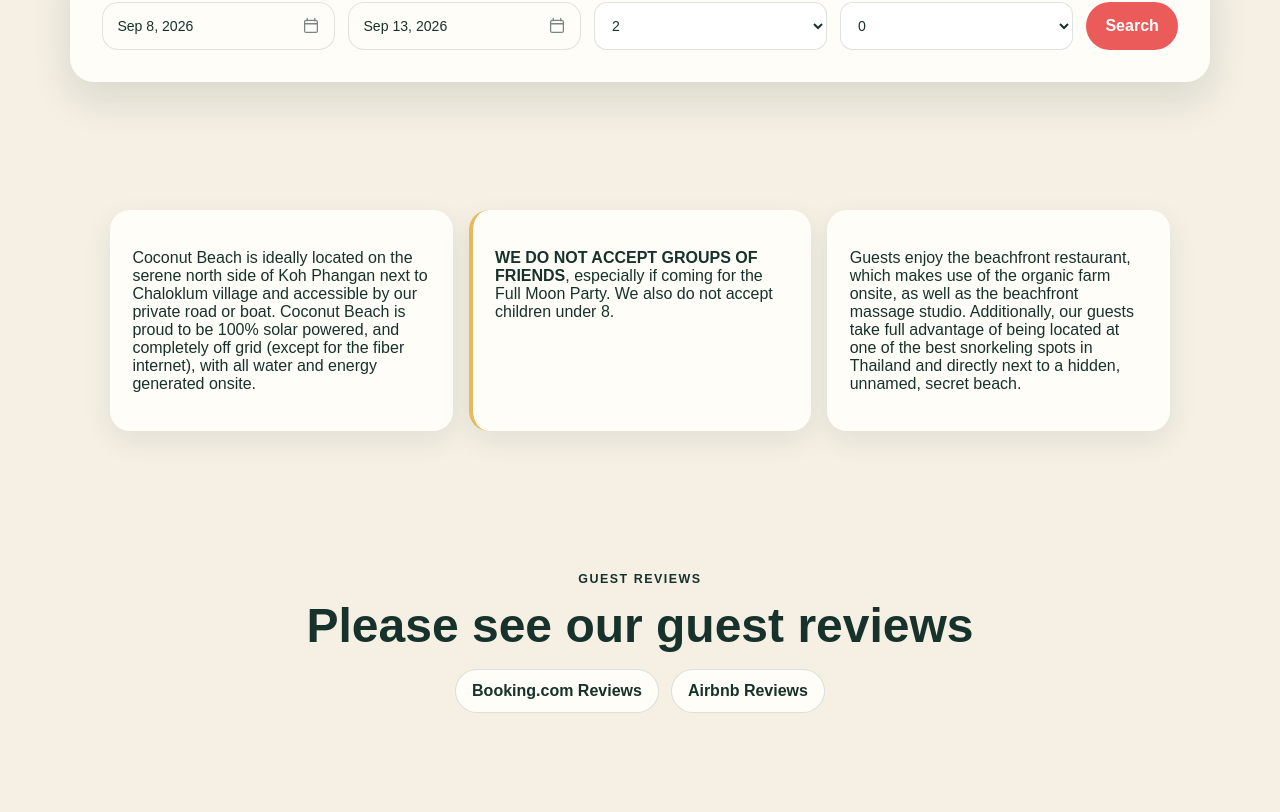
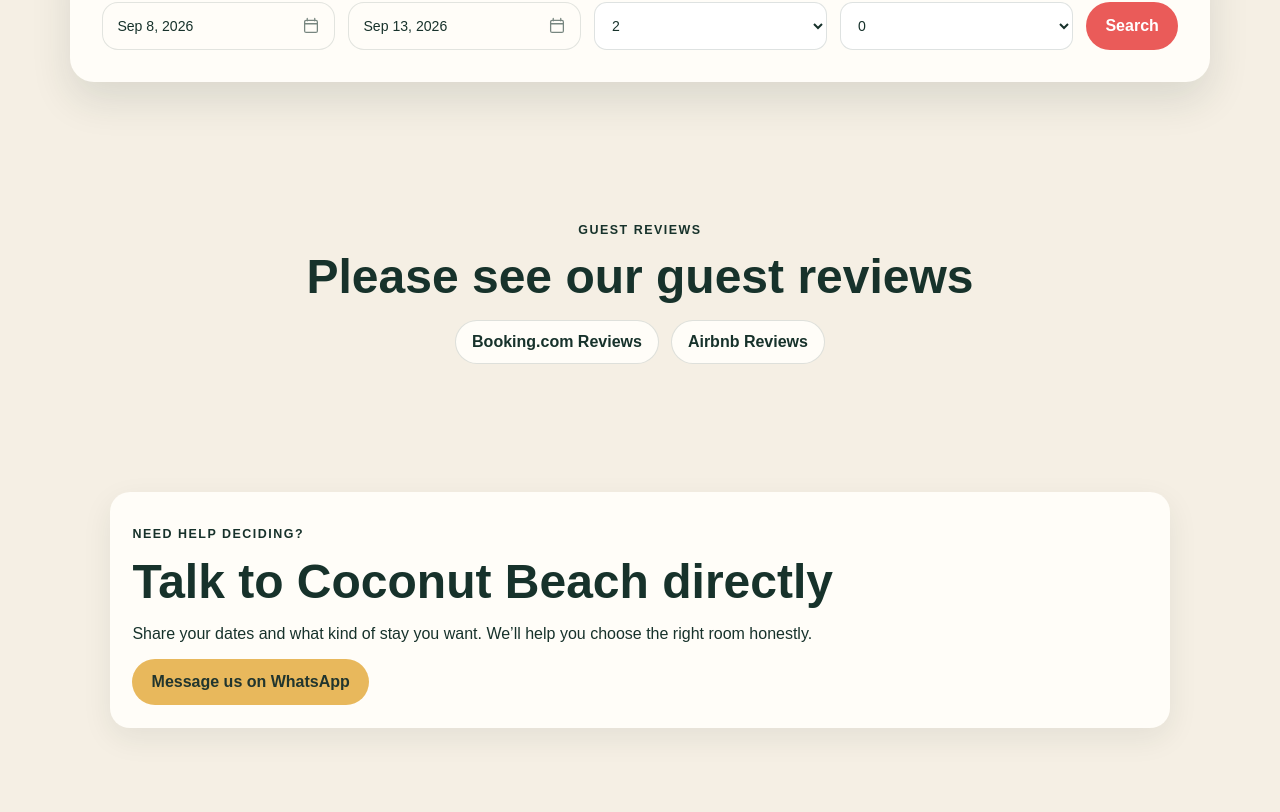
Before and after one commit to coconutbeaches/coco-site, a Next.js app: page / in a window 1280 px wide. Shown: the part 668-1480 px from the top of the page. Built offline with nearby package versions, Linux system fonts and the light colour scheme; grey boxes are pictures that could not be loaded; a web font is replaced by a local one.

Commit message:
simplify homepage content and remove legacy footer

```diff
--- a/src/app/page.tsx
+++ b/src/app/page.tsx
@@ -11,33 +11,6 @@ export default function HomePage() {
       <HomeHero />
 
       <AvailabilitySearch />
-
-      <section className="section" id="fit">
-        <div className="grid">
-          <article className="card">
-            <p>
-              Coconut Beach is ideally located on the serene north side of Koh Phangan next to
-              Chaloklum village and accessible by our private road or boat. Coconut Beach is proud
-              to be 100% solar powered, and completely off grid (except for the fiber internet),
-              with all water and energy generated onsite.
-            </p>
-          </article>
-          <article className="card notice">
-            <p>
-              <strong>WE DO NOT ACCEPT GROUPS OF FRIENDS</strong>, especially if coming for the Full
-              Moon Party. We also do not accept children under 8.
-            </p>
-          </article>
-          <article className="card">
-            <p>
-              Guests enjoy the beachfront restaurant, which makes use of the organic farm onsite,
-              as well as the beachfront massage studio. Additionally, our guests take full
-              advantage of being located at one of the best snorkeling spots in Thailand and
-              directly next to a hidden, unnamed, secret beach.
-            </p>
-          </article>
-        </div>
-      </section>
 
       <section className="section review-section" id="reviews">
         <p className="eyebrow">Guest reviews</p>
@@ -56,8 +29,6 @@ export default function HomePage() {
           <a className="button" href={whatsappUrl}>Message us on WhatsApp</a>
         </div>
       </section>
-
-      <footer>Coconut Beach Koh Phangan</footer>
     </main>
   );
 }
```
